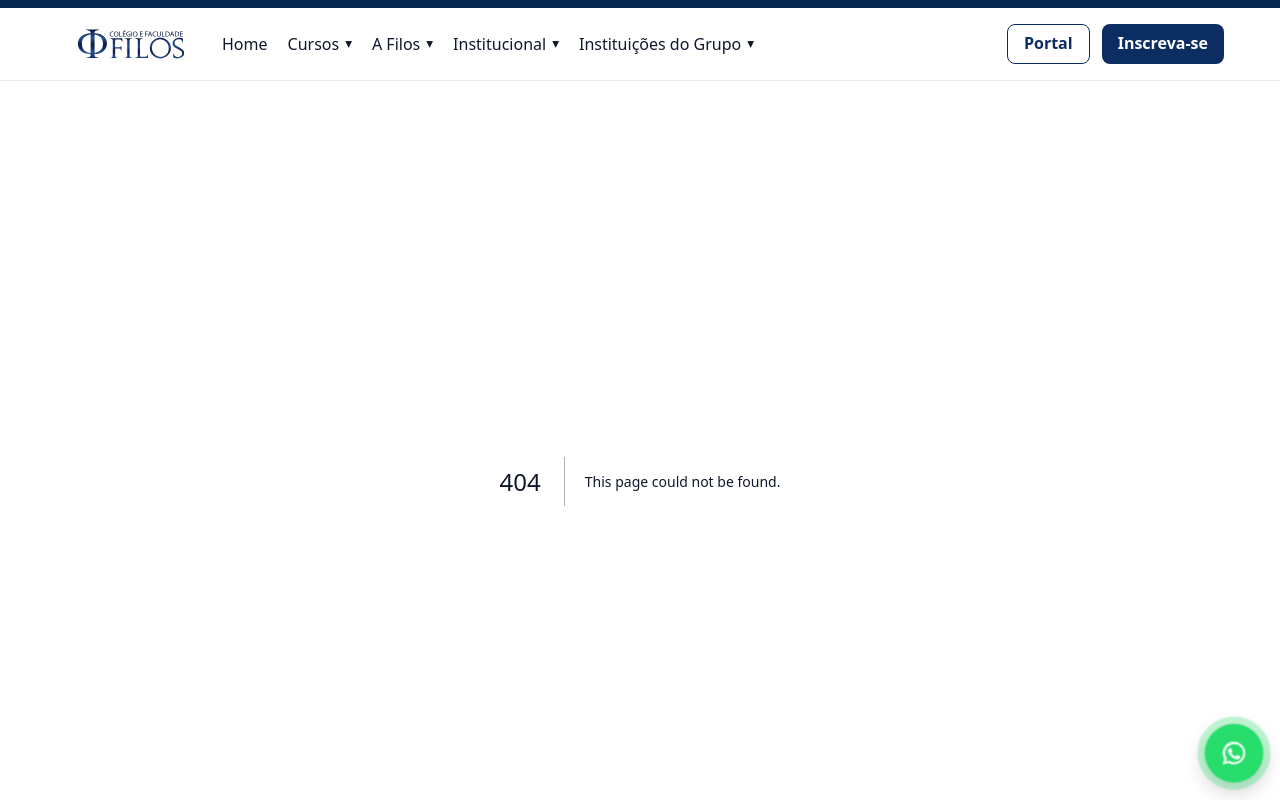
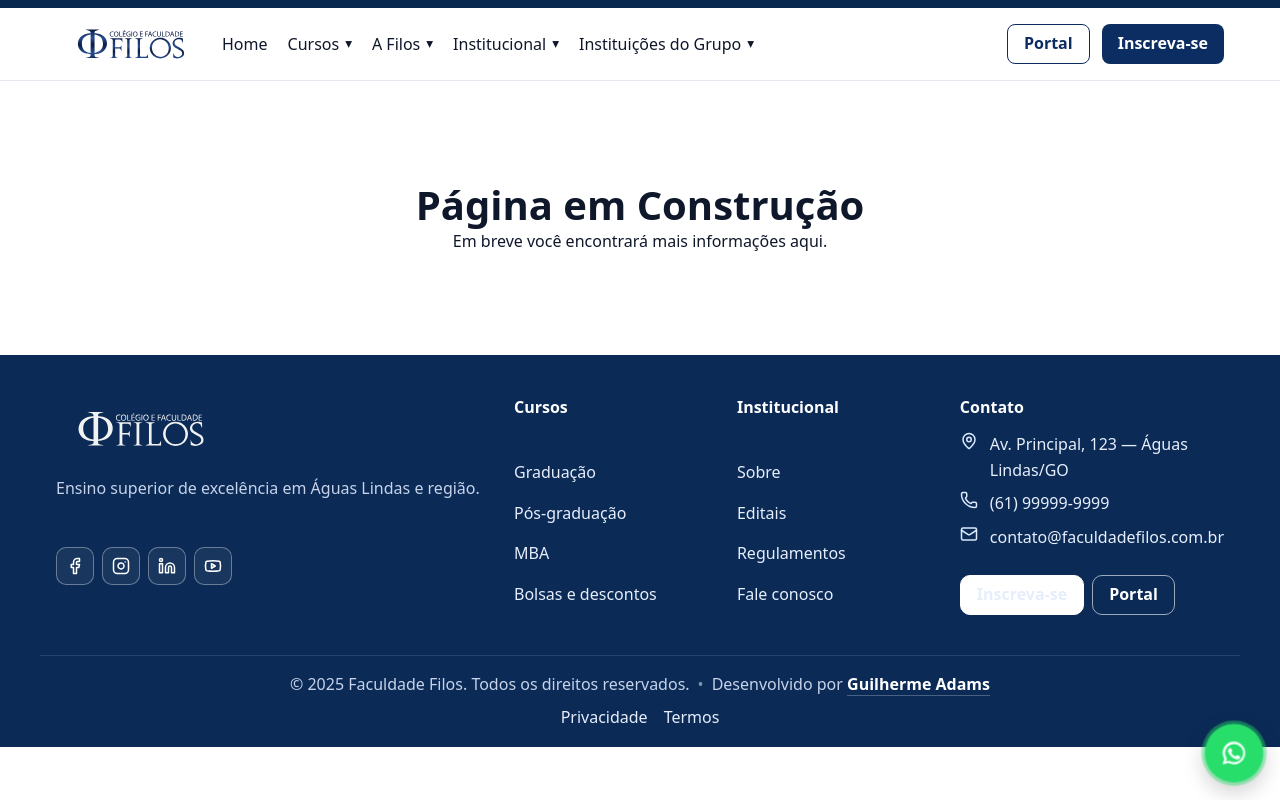
Before and after one commit to gui-adams/faculdade_filos_site_front, a Next.js app: page /admissions in a window 1280 px wide. Before the commit this address had no page. Shown: the top 800 px of the page. Built offline with nearby package versions, Linux system fonts and the light colour scheme.

Commit message:
feat: rotas base criadas e build corrigido

```diff
--- /dev/null
+++ b/app/admissions/page.tsx
@@ -0,0 +1,8 @@
+export default function Page() {
+  return (
+    <main style={{ padding: '100px 20px', textAlign: 'center' }}>
+      <h1>Página em Construção</h1>
+      <p>Em breve você encontrará mais informações aqui.</p>
+    </main>
+  );
+}
```
Also changed, not shown: app/cursos/page.tsx (+8 -0 lines), app/grupo/page.tsx (+8 -0 lines), app/institucional/page.tsx (+8 -0 lines).
